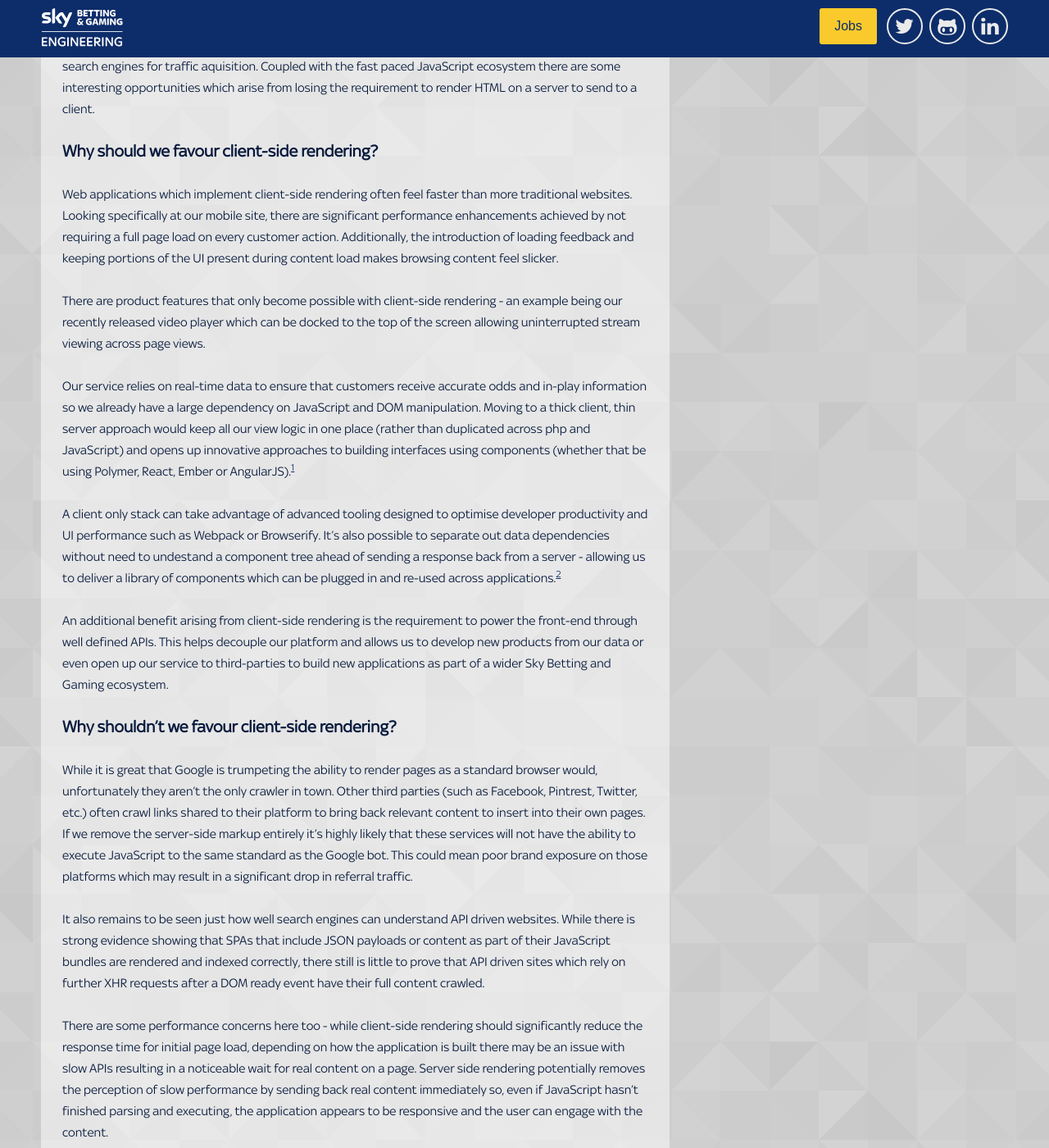
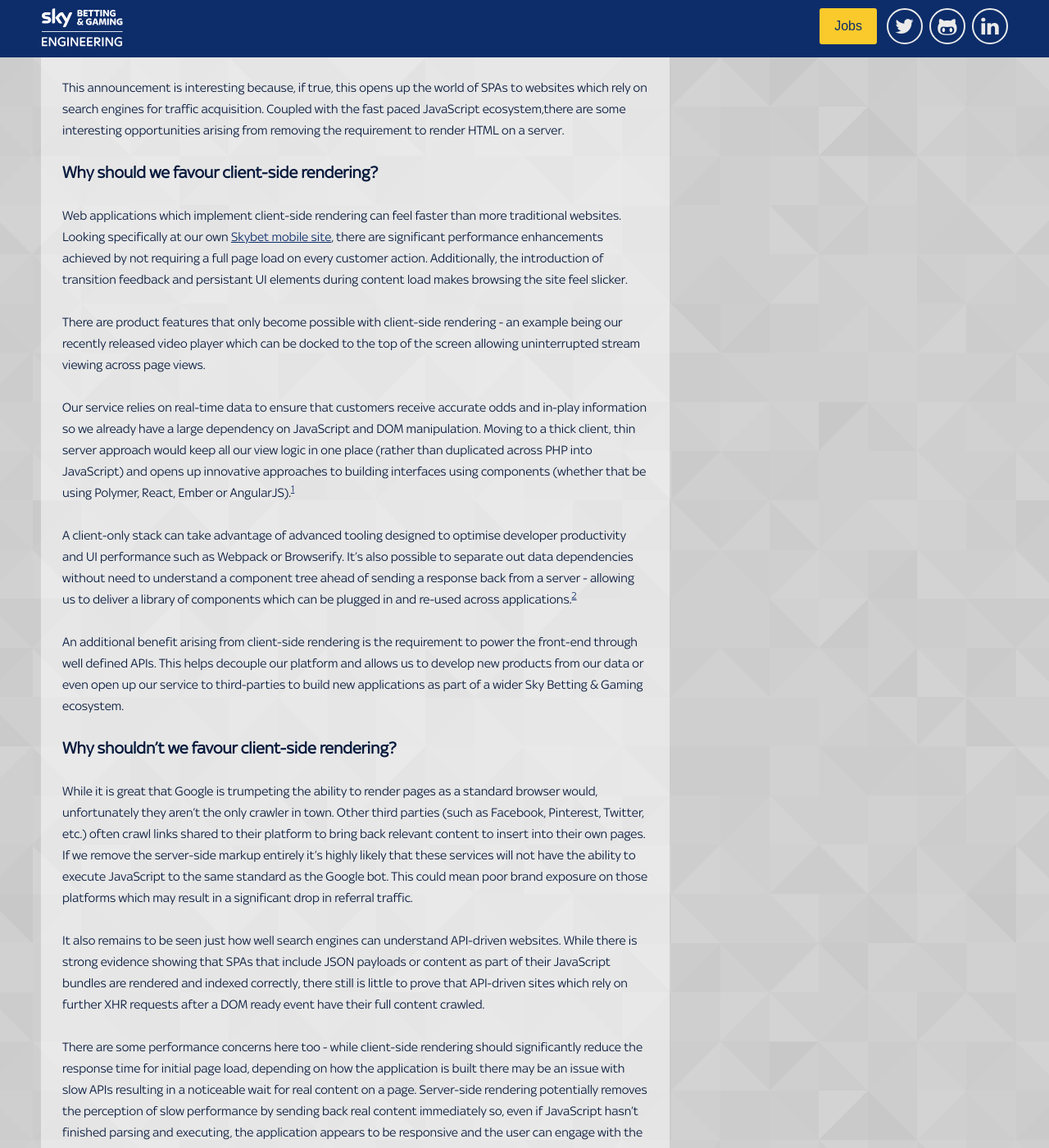
Before and after one commit to skybet/skybet.github.io, a Jekyll site: the page built from _posts/2015-11-26-is-client-side-rendering-ready-for-the-big-time.md, in a window 1280 px wide and 1400 px high, scrolled down 1729 px. Shown: the whole window at 82% size. Built offline with Jekyll 4.4.1, drawn with Linux system fonts in a browser that asks for light colours; nearby versions of some CDN libraries; some web fonts are replaced; comment, search, counter and statistics services are not loaded; some of the changed text lies outside the part shown.

Commit message:
i love node, but not so much to put it twice. Also, speeeling and grammar

```diff
--- a/_data/authors.yml
+++ b/_data/authors.yml
@@ -126,6 +126,6 @@
     tribe: Bet
     bio: >
         UI focused engineer with a passion for JS, UX and front-end performance.
-    interests: JS, React, Node, CSS, HTML, Node
+    interests: JS, React, CSS, HTML, Node
     github: anatomic
     twitter: anatomic
--- a/_posts/2015-11-26-is-client-side-rendering-ready-for-the-big-time.md
+++ b/_posts/2015-11-26-is-client-side-rendering-ready-for-the-big-time.md
@@ -1,64 +1,64 @@
 ---
 layout:     post
 title:      Is Client-Side Rendering Ready For The Big Time?
-date:       2015-11-22 20:00
+date:       2015-11-26 09:00
 summary:    As we look to define best-practice for our next generation Sportsbook, one area of focus is the rise of support for SPAs in Search Engines. Is the support there to remove server rendering forever?
 category:   UI Engineering
 tags:       javascript, react, redux, seo
 author:     ian_thomas
 ---
 
-Depending on how long you have been using the web, you may remember a time when all functionality was handled by servers. You loaded a page, decided what you were going to do next, clicked (this was several years before smart phones so no tapping... yet) and waited while the server processed your choice. After the server had built the next representation of the state of your session and sent it back down the wire to be rendered by Internet Explorer (your flavour may vary, but I first used [IE 3][web timeline]) you then repeated the whole process until you got bored (or your housemate tried to use the dial-up too and dropped your connection).
+Depending on how long you have been using the web, you may remember a time when all functionality was handled by servers. You loaded a page, decided what you were going to do next, clicked (this was several years before smart phones so no tapping... yet) and waited while the server processed your choice. After the server had built the next representation of the state of your session and sent it back down the wire to be rendered by Internet Explorer - your flavour may vary, but I first used [IE 3][web timeline] - you then repeated the whole process until you got bored (or your housemate tried to use the dial-up too and dropped your connection).
 
-Circa the year 1999 Microsoft introduced an Active X component in IE 5 which lay the foundations for what we typically refer to as [AJAX][ajax]. After a few years incubatian, greater adoption by browser vendors and some high-profile launches from Google (gmail and maps were among the first to deliver cross-browser experiences using XMLHttpRequest support) rich interactive experiences were appearing everywhere and Web 2.0 was born. However, there was a problem - search engines didn't execute JavaScript so any content that appeared on a page as a result of `XMLHttpRequest` usage was invisible to their bots.
+Circa the year 1999 Microsoft introduced an ActiveX component in IE 5 which lay the foundations for what we typically refer to as [AJAX][ajax]. After a few years incubation, greater adoption by browser vendors and some high-profile launches from Google (gmail and maps were among the first to deliver cross-browser experiences using XMLHttpRequest), rich interactive experiences were appearing everywhere and Web 2.0 was born. However, there was a problem - search engines didn't execute JavaScript, which was, and remains, the de facto tool in browsers to facilitate server requests from within a page. Any content that appeared on a page as a result of `XMLHttpRequest` usage was invisible to their bots and left out of the index.
 
-In 2009 Google recognised the rising trend for web applications being built almost entirely without server-side HTML rendering by annoucing their [AJAX Crawling Scheme][ajax crawling scheme]. In a nutshell, this scheme provided a way for developers to tell Google where to find a HTML snapshot which mirrored the state seen by a user at a certain url.
+In 2009, Google recognised the rising trend for web applications being built using AJAX and client-side rendering and announced their [AJAX Crawling Scheme][ajax crawling scheme]. In a nutshell, this scheme provided a way for developers to tell Google where to find a HTML snapshot which mirrored the client-side state seen by a user.
 
 ## The end of Google's AJAX Crawling Scheme
 
-About a month ago (October 2015) Google announced the [end of support for the AJAX Crawling Scheme][deprecation]. Their crawling bot has become sophisticated enough to render a page and execute any linked/inline JavaScript so there is no longer a need to provide a html snapshot at some pre-arranged meeting place.
+About a month ago (October 2015) Google announced the [end of support for the AJAX Crawling Scheme][deprecation]. The rationale for this deprecation being that their crawling bot has become sophisticated enough to render a page and execute any linked/inline JavaScript, enough that there is no longer a need to provide a html snapshot at some pre-arranged meeting place.
 
 That's the theory at least, but we had an inkling that while JavaScript would be executed, the bots would still only see content contained either in the HTML itself or the parsed JavaScript. Or, to be more clear, if your site was AJAX powered and called in content from APIs, you're still invisible.
 
-To try and understand if this is the case I asked if API driven sites would be penalised and received a response from John Mueller - Webmaster trends analyst at Google
+To try and understand if this is the case I specifically asked if API-driven sites would be penalised and received a response from John Mueller - Webmaster Trends Analyst at Google:
 
-> Ian Thomas - How well does the crawler handle SPAs that compose their content from further XHR calls on load? I've seen good results with apps that bundle their content into their JS payload but nothing to suggest that those backed by an API with data loaded after DOM Ready will be as well crawled.
+> Ian Thomas - How well does the crawler handle <acronym title="Single Page Applications">SPAs</acronym> that compose their content from further XHR calls on load? I've seen good results with apps that bundle their content into their JS payload but nothing to suggest that those backed by an API with data loaded after <acronym title="Document Object Model">DOM</acronym> Ready will be as well crawled.
 >
 > John Mueller - I'd use the Fetch and Render tool to double-check. Loading data via AJAX/JSON shouldn't be a problem, as long as everything's crawlable.
 
-This announcement is interesting because, if true, this opens up the world of SPAs to websites which rely on search engines for traffic aquisition. Coupled with the fast paced JavaScript ecosystem there are some interesting opportunities which arise from losing the requirement to render HTML on a server to send to a client.
+This announcement is interesting because, if true, this opens up the world of SPAs to websites which rely on search engines for traffic acquisition. Coupled with the fast paced JavaScript ecosystem,there are some interesting opportunities arising from removing the requirement to render HTML on a server.
 
 ### Why should we favour client-side rendering?
 
-Web applications which implement client-side rendering often feel faster than more traditional websites. Looking specifically at our mobile site, there are significant performance enhancements achieved by not requiring a full page load on every customer action. Additionally, the introduction of loading feedback and keeping portions of the UI present during content load makes browsing content feel slicker.
+Web applications which implement client-side rendering can feel faster than more traditional websites. Looking specifically at our own [Skybet mobile site][mbet], there are significant performance enhancements achieved by not requiring a full page load on every customer action. Additionally, the introduction of transition feedback and persistant UI elements during content load makes browsing the site feel slicker.
 
 There are product features that only become possible with client-side rendering - an example being our recently released video player which can be docked to the top of the screen allowing uninterrupted stream viewing across page views.
 
-Our service relies on real-time data to ensure that customers receive accurate odds and in-play information so we already have a large dependency on JavaScript and DOM manipulation. Moving to a thick client, thin server approach would keep all our view logic in one place (rather than duplicated across php and JavaScript) and opens up innovative approaches to building interfaces using components (whether that be using Polymer, React, Ember or AngularJS).[^1]
+Our service relies on real-time data to ensure that customers receive accurate odds and in-play information so we already have a large dependency on JavaScript and DOM manipulation. Moving to a thick client, thin server approach would keep all our view logic in one place (rather than duplicated across PHP into JavaScript) and opens up innovative approaches to building interfaces using components (whether that be using Polymer, React, Ember or AngularJS).[^1]
 
-A client only stack can take advantage of advanced tooling designed to optimise developer productivity and UI performance such as Webpack or Browserify. It's also possible to separate out data dependencies without need to undestand a component tree ahead of sending a response back from a server - allowing us to deliver a library of components which can be plugged in and re-used across applications.[^2]
+A client-only stack can take advantage of advanced tooling designed to optimise developer productivity and UI performance such as Webpack or Browserify. It's also possible to separate out data dependencies without need to understand a component tree ahead of sending a response back from a server - allowing us to deliver a library of components which can be plugged in and re-used across applications.[^2]
 
-An additional benefit arising from client-side rendering is the requirement to power the front-end through well defined APIs. This helps decouple our platform and allows us to develop new products from our data or even open up our service to third-parties to build new applications as part of a wider Sky Betting and Gaming ecosystem.
+An additional benefit arising from client-side rendering is the requirement to power the front-end through well defined APIs. This helps decouple our platform and allows us to develop new products from our data or even open up our service to third-parties to build new applications as part of a wider Sky Betting &amp; Gaming ecosystem.
 
 ### Why shouldn't we favour client-side rendering?
 
-While it is great that Google is trumpeting the ability to render pages as a standard browser would, unfortunately they aren't the only crawler in town. Other third parties (such as Facebook, Pintrest, Twitter, etc.) often crawl links shared to their platform to bring back relevant content to insert into their own pages. If we remove the server-side markup entirely it's highly likely that these services will not have the ability to execute JavaScript to the same standard as the Google bot. This could mean poor brand exposure on those platforms which may result in a significant drop in referral traffic.
+While it is great that Google is trumpeting the ability to render pages as a standard browser would, unfortunately they aren't the only crawler in town. Other third parties (such as Facebook, Pinterest, Twitter, etc.) often crawl links shared to their platform to bring back relevant content to insert into their own pages. If we remove the server-side markup entirely it's highly likely that these services will not have the ability to execute JavaScript to the same standard as the Google bot. This could mean poor brand exposure on those platforms which may result in a significant drop in referral traffic.
 
-It also remains to be seen just how well search engines can understand API driven websites. While there is strong evidence showing that SPAs that include JSON payloads or content as part of their JavaScript bundles are rendered and indexed correctly, there still is little to prove that API driven sites which rely on further XHR requests after a DOM ready event have their full content crawled.
+It also remains to be seen just how well search engines can understand API-driven websites. While there is strong evidence showing that SPAs that include JSON payloads or content as part of their JavaScript bundles are rendered and indexed correctly, there still is little to prove that API-driven sites which rely on further XHR requests after a DOM ready event have their full content crawled.
 
-There are some performance concerns here too - while client-side rendering should significantly reduce the response time for initial page load, depending on how the application is built there may be an issue with slow APIs resulting in a noticeable wait for real content on a page. Server side rendering potentially removes the perception of slow performance by sending back real content immediately so, even if JavaScript hasn't finished parsing and executing, the application appears to be responsive and the user can engage with the content.
+There are some performance concerns here too - while client-side rendering should significantly reduce the response time for initial page load, depending on how the application is built there may be an issue with slow APIs resulting in a noticeable wait for real content on a page. Server-side rendering potentially removes the perception of slow performance by sending back real content immediately so, even if JavaScript hasn't finished parsing and executing, the application appears to be responsive and the user can engage with the content.
 
 ## Are there any non-functional concerns about removing server rendering?
 
-Choosing to go with a third party framework could be risky as we don't have ownership of their development roadmap and there are no guarantees of long term support. We can make educated decisions to mitigate this risk and given the main contributor to React and Redux is Facebook, it seems to be a risk that we can afford to take. That said, if ever we wanted to experiment with a new technology for a single part of the site, that would be very difficult indeed.
+Choosing to go with a third-party framework could be risky as we don't have ownership of their development roadmap and there are no guarantees of long term support. We can make educated decisions to mitigate this risk and given the main contributor to React and Redux is Facebook, it seems to be a risk that we can afford to take. That said, if ever we wanted to experiment with a new technology for a single part of the site, that would be very difficult indeed.
 
 We know the performance profile of our servers and can scale appropriately, moving more processing to the client removes any control we have over the execution environment. Initial performance tests show an increased usage of device CPU (which is to be expected) so for those customers on older/weaker devices there may be greater performance penalities than a server rendered approach and we may cause excessive battery drain if we aren't careful.
 
-There's also an increased reliance on monitoring real-user data to ensure products are working as expected. We have very detailed logging from our servers which gives detailed visibility of their health and makes debugging issues less painful. When a significant amount of processing is done on a customer's device we do not have the same level of control or visiblity so triage and debugging could be much harder. Equally, the sheer number of different devices and software makes it difficult to pinpoint problems
+There's also an increased reliance on monitoring real-user data to ensure products are working as expected. We have very detailed logging from our servers which gives detailed visibility of their health and makes debugging issues less painful. When a significant amount of processing is done on a customer's device we do not have the same level of control or visiblity so triage and debugging could be much harder. Equally, the sheer number of different devices and software makes it difficult to pinpoint problems precisely.
 
 ## How can we put this approach to the test?
 
-SEO and rich links from third parties are critical to our marketing and ongoing aquisition strategy, we need to be certain that this approach won't incur SEO penalties. We decided that the simplest way to test this theory was to build a lightweight website which is entirely client-side rendered and see what gets indexed. This blog post is our organic way of linking to the [proof of concept][poc] so search engines can find it!
+SEO and rich links from third parties are critical to our marketing and ongoing acquisition strategy; we need to be certain that this approach won't incur SEO penalties. We decided that the simplest way to test this theory was to build a lightweight website which is entirely client-side rendered and see what gets indexed. This blog post is our organic way of linking to the [proof of concept][poc] so search engines can find it (and, of course, so that you can view our thinking)!
 
 In addition to organic indexing, we can hook up the site to Google's Webmaster tools to Test what Google sees through the [fetch and render][fetch and render] - this is the most immediate way to get a feel for how crawlers might see the site.
 
@@ -78,11 +78,11 @@
 
 We currently use several of these in production as part of our Bet Tracker and Cash Out product but JavaScript packages don't stand still for long so it was good for us to experiment with the latest approaches coming from the wider community. It was particularly exciting to be able to investigate CSS modules as, like many long-lived websites, the scaling and maintenance of our CSS is a particulary thorny topic.
 
-If you're interested to see what we built, it's available to view at [www.skybet-nextgen.com][poc]
+If you're interested to see what we built, it's available to view at [www.skybet-nextgen.com][poc].
 
 ## The results...
 
-Well, it's a bit early to say on this one but early signs are not so good for getting our content into Google. Using the fetch and render feature shows a beautifully accurate represenation of the loading state of the demo website, with none of the API requests having completed at the time an image was captured. Whether this means that the actual indexing behaviour also misses the XHR data fetch is yet to be seen, we'll have to wait to see how any organic crawling performs.
+Well, it's a bit early to say on this one, but early signs are not so good for getting our content into Google. Using the fetch and render feature shows a beautifully accurate represenation of the loading state of the demo website, with none of the API requests having completed at the time an image was captured. Whether this means that the actual indexing behaviour also misses the XHR data fetch is yet to be seen, we'll have to wait to see how any organic crawling performs.
 
 Keep checking for a follow on post containing the full results of this test.
 
```
